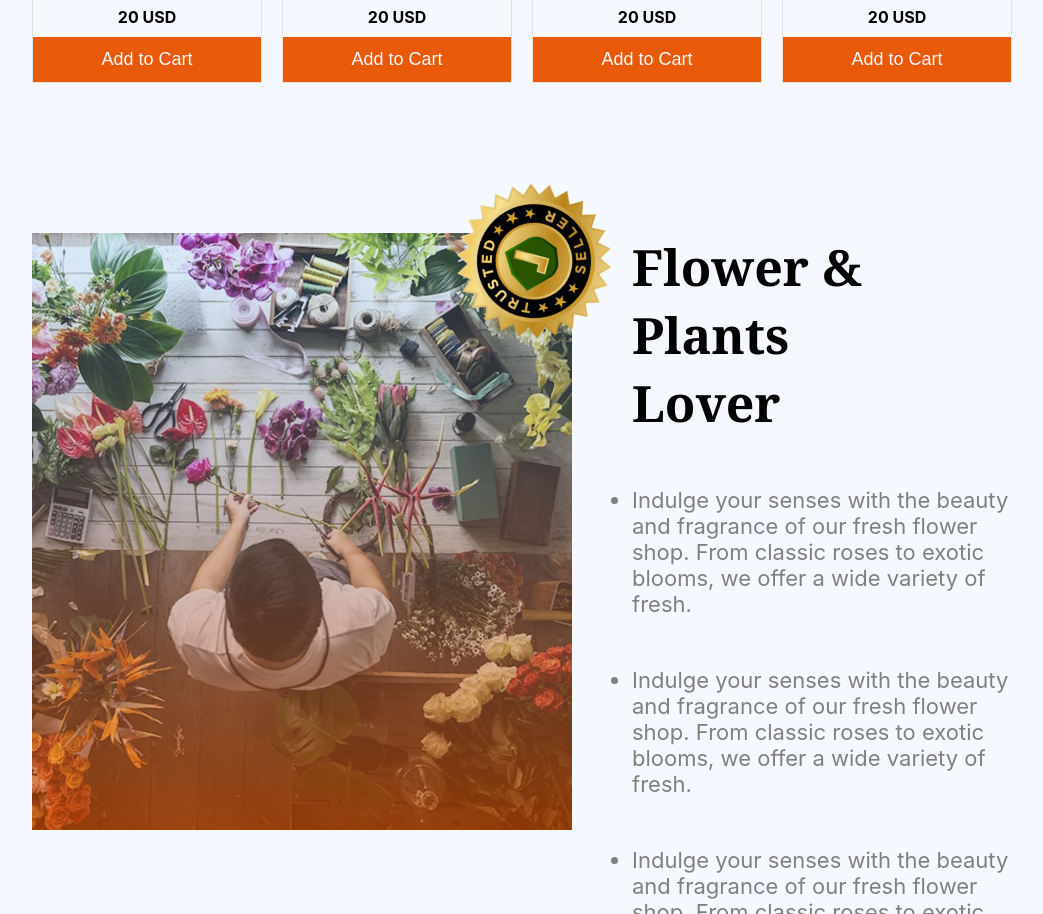
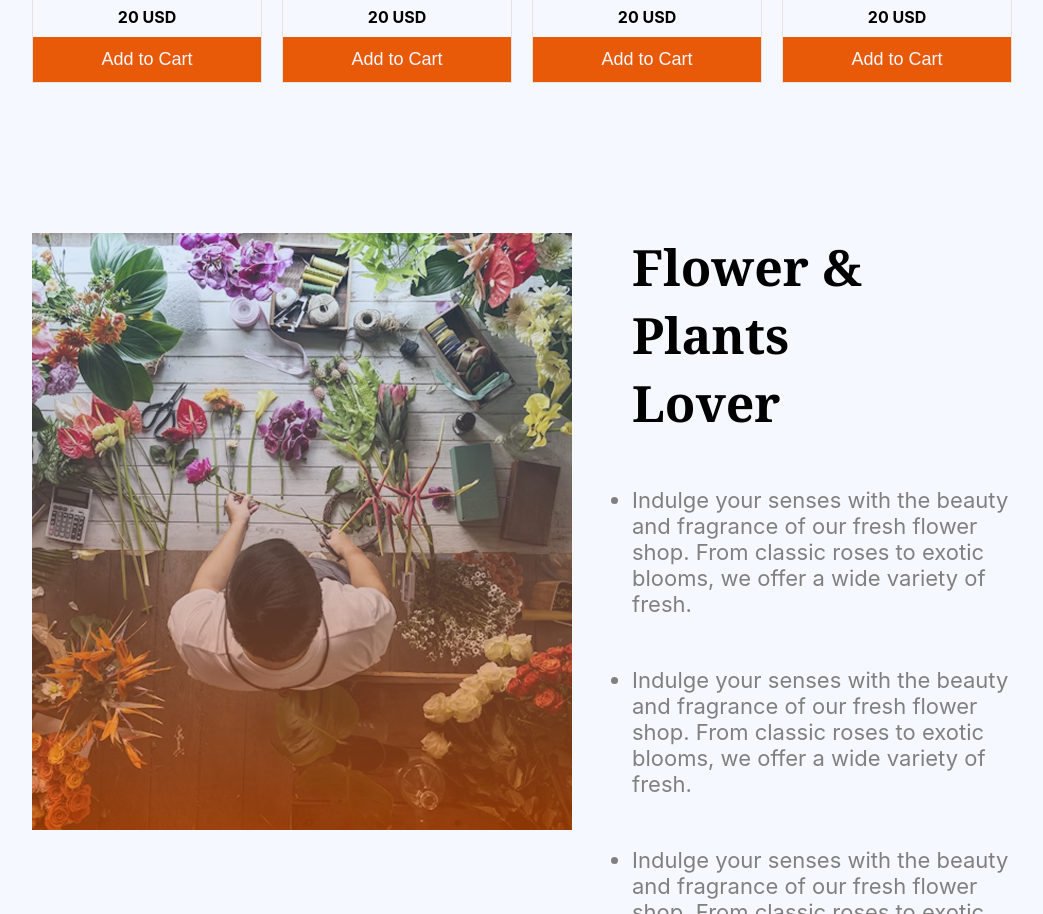
Before and after one commit to mdajsharif/my-second-assignment, a plain HTML site: page index.html in a window 1280 px wide. Shown: the part 1609-2523 px from the top of the page, without its empty margins (118-1161 px from the left). Drawn offline with Linux system fonts and the light colour scheme.

Commit message:
first commit

```diff
--- a/index.html
+++ b/index.html
@@ -37,8 +37,7 @@
         </div>
     </section>
 
-<!--
-   --------------------------------------------------------Our plants swction-------------------------->
+<!-- Plant Section & card section -->
 <section class="plants-section container">
   <div>
     <div class="plants">
@@ -46,7 +45,6 @@
    <p class=" inter-font">Indulge your senses with the beauty and fragrance of our fresh flower shop. From classic roses to exotic blooms, we offer a wide variety of fresh.</p>
 
   </div>
- <!----------- card -->
    <div class="plant-grid " >
     <div class="plant-card inter-font">
       <img src="Images/sample-flower-image.png" alt="">
@@ -100,14 +98,11 @@
   </div>
 
   </div>
-
+<!-- Flower & Plants -->
 </section>
-   <!-- -------------------------------------------------Flower lover section ------------------------------->
-
    <section class="lover-section container">
    <div class="lover-img">
     <img src="Images/flower-store.png" class="bg-img" alt="">
-    <img src="Images/trusted-badge.png" class="overlay-img spin-animation" alt="">
    </div>
     <div class="lover-text">
     <h2 class="primary-font">Flower & Plants <br>Lover</h2>
@@ -119,8 +114,7 @@
   </div>
 </section>
 
-<!------------------------------------------------------- latest deal------------------------------------- -->
-
+<!--latest deal-->
 <section class="deals container">
   <h2><span class="primary-color primary-font">Latest</span> Deals</h2>
   <p class="inter-font">Indulge your senses with the beauty and fragrance of our fresh flower shop. From classic roses to exotic blooms, we offer a wide variety of fresh.</p>
--- a/styles/style.css
+++ b/styles/style.css
@@ -97,7 +97,7 @@ box-sizing: border-box;
 
 }
 
-/* ..........................................our plants section .................................*/
+/*Plant Section & Card Section*/
 .plants {
   padding: 50px;
   text-align: center;
@@ -156,7 +156,7 @@ box-sizing: border-box;
     background-color: #722c04;
 }
 
-/* .....................................flower lover section............................... */
+/*Flower & Plants*/
 
 .lover-img {
   position: relative;
@@ -168,13 +168,6 @@ box-sizing: border-box;
   display: block;
 }
 
-.overlay-img {
-  position: absolute;
-  top: -80px;
-  right: -70px;
-  width: 40%;
-  height: auto;
-}
 .lover-section{
     display: flex;
     margin-top: 150px;
@@ -192,21 +185,9 @@ box-sizing: border-box;
 
     font-size: 22px;
 }
-/* ..............................................animation ...................*/
- @keyframes spin {
-  0% {
-    transform: rotate(0deg);
-  }
-  100% {
-    transform: rotate(360deg);
-  }
-}
 
-.spin-animation {
-  animation: spin 3s linear infinite;
-}
 
-/*...................................................... latest deal section ..........................*/
+/*Latest Deals*/
 .deals h2{
   text-align: center;
   font-size: 3.1rem;
```
